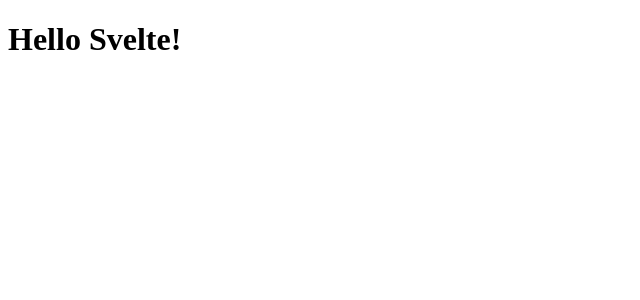
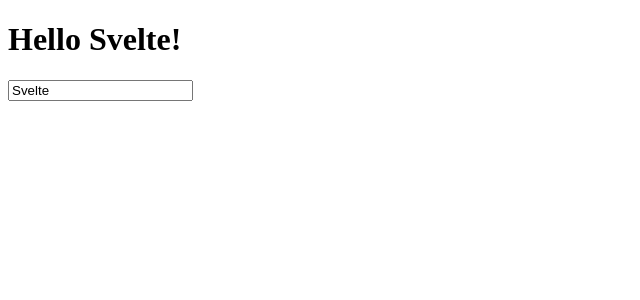
Before and after one commit to k4sud0n/svelte-poll-app, a Svelte app: page / in a window 1280 px wide. Shown: the top 300 px of the page, without its empty margins (0-640 px from the left). Built offline with nearby package versions, Linux system fonts and the light colour scheme.

Commit message:
Finish Lesson 4

```diff
--- a/src/App.svelte
+++ b/src/App.svelte
@@ -1,5 +1,11 @@
 <script>
   let name = 'Svelte';
+
+  // const handleInput = (e) => {
+  //   name = e.target.value;
+  // }
 </script>
 
 <h1>Hello {name}!</h1>
+<!-- <input type="text" value={name} on:input={handleInput}> -->
+<input type="text" bind:value={name}>
```
